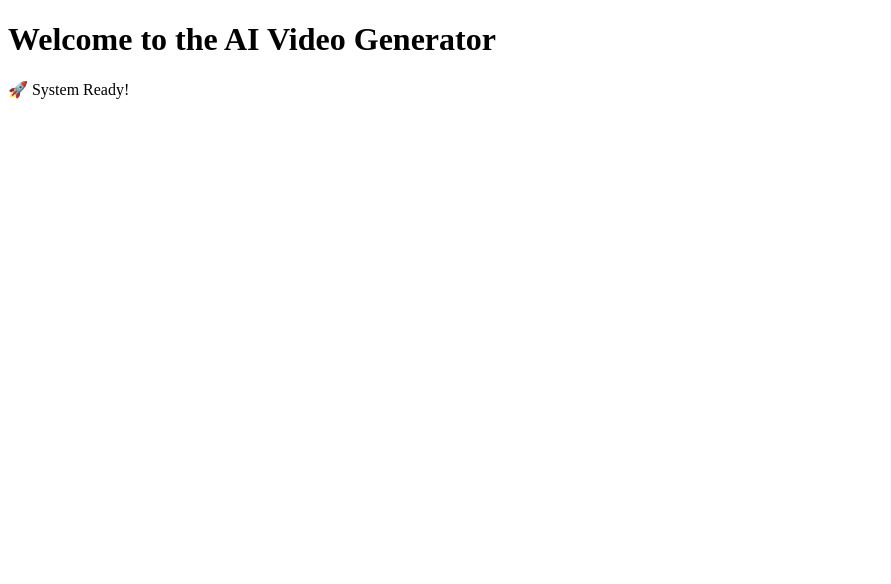
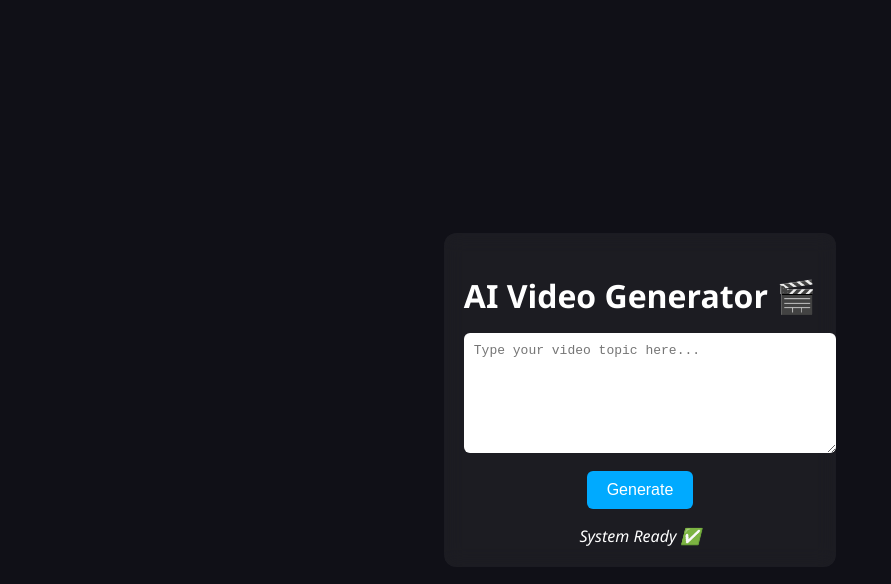
Before and after one commit to ahmadlatifdev/ai-video-generator, a website: page public/index.html in a window 1280 px wide. Shown: the whole page, without its empty margins (0-891 px from the left). Drawn offline with Linux system fonts and the light colour scheme.

Commit message:
Update index.html

```diff
--- a/public/index.html
+++ b/public/index.html
@@ -1,12 +1,90 @@
 <!DOCTYPE html>
 <html lang="en">
 <head>
-    <meta charset="UTF-8" />
-    <meta name="viewport" content="width=device-width, initial-scale=1.0" />
-    <title>AI Video Generator</title>
+  <meta charset="UTF-8" />
+  <meta name="viewport" content="width=device-width, initial-scale=1.0" />
+  <title>AI Video Generator</title>
+  <style>
+    body {
+      font-family: 'Segoe UI', Tahoma, Geneva, Verdana, sans-serif;
+      background: #101017;
+      color: white;
+      margin: 0;
+      padding: 0;
+      display: flex;
+      justify-content: center;
+      align-items: center;
+      height: 100vh;
+      flex-direction: column;
+    }
+
+    .container {
+      text-align: center;
+      padding: 20px;
+      border-radius: 12px;
+      background: rgba(255, 255, 255, 0.05);
+      backdrop-filter: blur(10px);
+    }
+
+    h1 {
+      font-size: 2em;
+      margin-bottom: 0.5em;
+    }
+
+    textarea {
+      width: 100%;
+      height: 100px;
+      margin-bottom: 1em;
+      padding: 10px;
+      border: none;
+      border-radius: 6px;
+      font-size: 1em;
+    }
+
+    button {
+      padding: 10px 20px;
+      background-color: #00aaff;
+      color: white;
+      border: none;
+      border-radius: 6px;
+      font-size: 1em;
+      cursor: pointer;
+    }
+
+    .status {
+      margin-top: 1em;
+      font-style: italic;
+    }
+  </style>
 </head>
 <body>
-    <h1>Welcome to the AI Video Generator</h1>
-    <p>🚀 System Ready!</p>
+  <div class="container">
+    <h1>AI Video Generator 🎬</h1>
+    <textarea id="prompt" placeholder="Type your video topic here..."></textarea>
+    <br />
+    <button onclick="generateVideo()">Generate</button>
+    <div class="status" id="status">System Ready ✅</div>
+  </div>
+
+  <script>
+    async function generateVideo() {
+      const prompt = document.getElementById('prompt').value;
+      const status = document.getElementById('status');
+      status.innerText = 'Processing...';
+
+      try {
+        const response = await fetch('/process', {
+          method: 'POST',
+          headers: { 'Content-Type': 'application/json' },
+          body: JSON.stringify({ prompt }),
+        });
+        const result = await response.json();
+        status.innerText = `🎉 AI Response: ${result.result}`;
+      } catch (error) {
+        console.error(error);
+        status.innerText = '❌ Error processing request';
+      }
+    }
+  </script>
 </body>
 </html>
```
